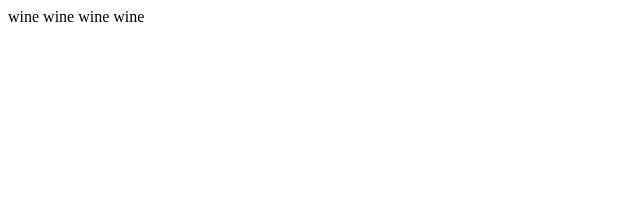
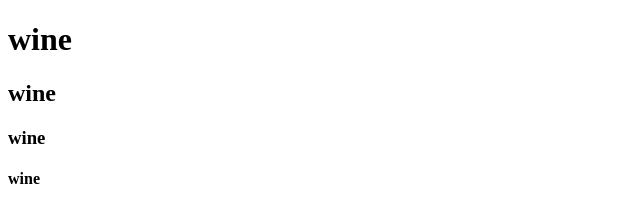
Before and after one commit to mdesrochers/lesson-1, a plain HTML site: page index.html in a window 1280 px wide. Shown: the whole page, without its empty margins (0-640 px from the left). Drawn offline with Linux system fonts and the light colour scheme.

Commit message:
Add files via upload

```diff
--- a/index.html
+++ b/index.html
@@ -7,10 +7,10 @@
 </head>
 
 <body>
-	wine
-	wine
-	wine
-	wine
+	<h1>wine</h1>
+	<h2>wine</h2>
+	<h3>wine</h3>
+	<h4>wine</h4>
 </body>
 
 </html>
```
